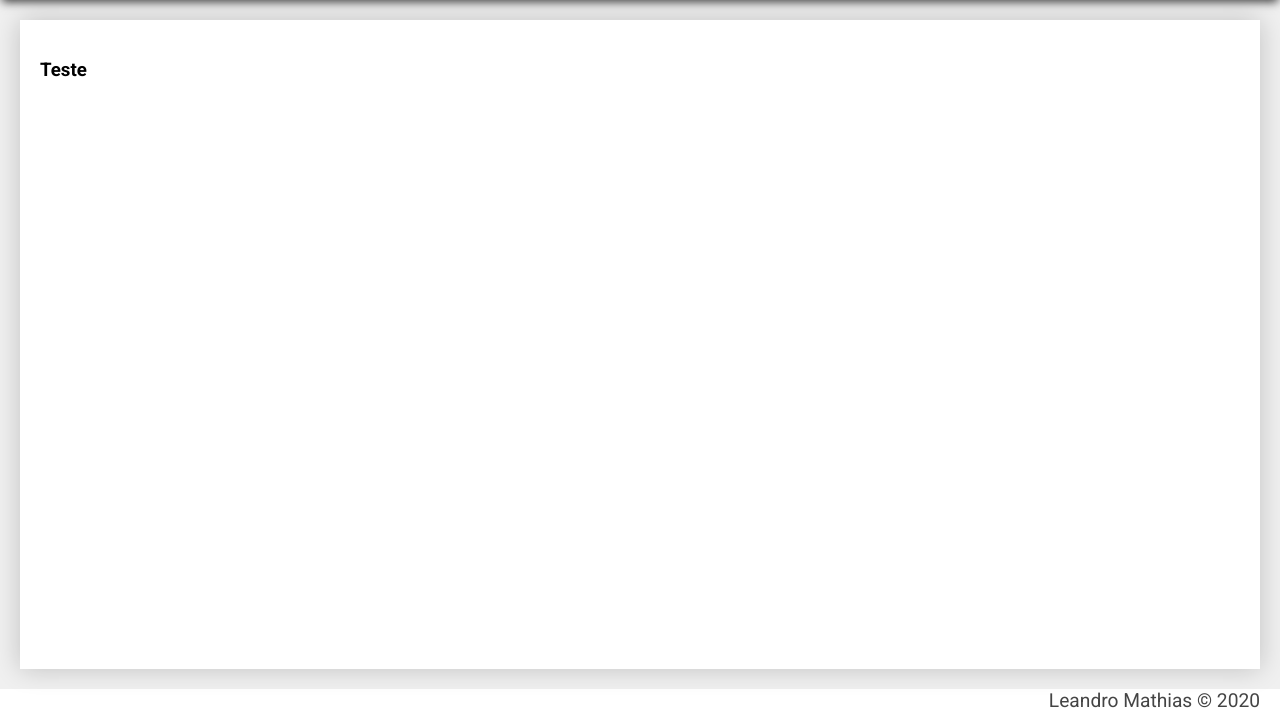
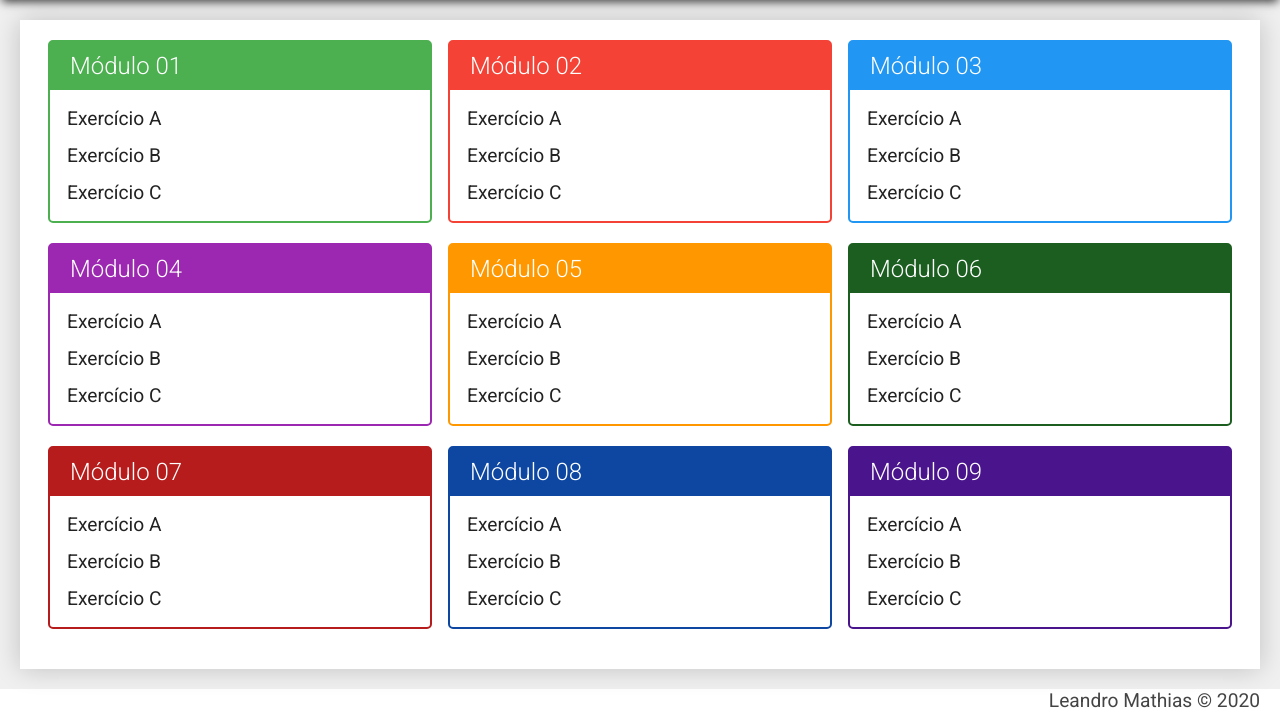
Before and after one commit to MathiasDATP/cursophp, a PHP site: page / in a window 1280 px wide. Shown: the part 157-869 px from the top of the page. Run offline with PHP 8.4, Linux system fonts and the light colour scheme.

Commit message:
Adição de novas cores no css

```diff
--- a/index.html
+++ b/index.html
@@ -13,7 +13,80 @@
     </header>
     <main class="principal">
         <div class="conteudo">
-            <h3>Teste</h3>
+            <nav class="modulos">
+                <div class="modulo verde">
+                    <h3>Módulo 01</h3>
+                    <ul>
+                        <li><a href="#">Exercício A</a></li>
+                        <li><a href="#">Exercício B</a></li>
+                        <li><a href="#">Exercício C</a></li>
+                    </ul>
+                </div>
+                <div class="modulo vermelho">
+                    <h3>Módulo 02</h3>
+                    <ul>
+                        <li><a href="#">Exercício A</a></li>
+                        <li><a href="#">Exercício B</a></li>
+                        <li><a href="#">Exercício C</a></li>
+                    </ul>
+                </div>
+                <div class="modulo azul">
+                    <h3>Módulo 03</h3>
+                    <ul>
+                        <li><a href="#">Exercício A</a></li>
+                        <li><a href="#">Exercício B</a></li>
+                        <li><a href="#">Exercício C</a></li>
+                    </ul>
+                </div>
+                <div class="modulo roxo">
+                    <h3>Módulo 04</h3>
+                    <ul>
+                        <li><a href="#">Exercício A</a></li>
+                        <li><a href="#">Exercício B</a></li>
+                        <li><a href="#">Exercício C</a></li>
+                    </ul>
+                </div>
+                <div class="modulo laranja">
+                    <h3>Módulo 05</h3>
+                    <ul>
+                        <li><a href="#">Exercício A</a></li>
+                        <li><a href="#">Exercício B</a></li>
+                        <li><a href="#">Exercício C</a></li>
+                    </ul>
+                </div>
+                <div class="modulo verde-escuro">
+                    <h3>Módulo 06</h3>
+                    <ul>
+                        <li><a href="#">Exercício A</a></li>
+                        <li><a href="#">Exercício B</a></li>
+                        <li><a href="#">Exercício C</a></li>
+                    </ul>
+                </div>
+                <div class="modulo vermelho-escuro">
+                    <h3>Módulo 07</h3>
+                    <ul>
+                        <li><a href="#">Exercício A</a></li>
+                        <li><a href="#">Exercício B</a></li>
+                        <li><a href="#">Exercício C</a></li>
+                    </ul>
+                </div>
+                <div class="modulo azul-escuro">
+                    <h3>Módulo 08</h3>
+                    <ul>
+                        <li><a href="#">Exercício A</a></li>
+                        <li><a href="#">Exercício B</a></li>
+                        <li><a href="#">Exercício C</a></li>
+                    </ul>
+                </div>
+                <div class="modulo rox-escuro">
+                    <h3>Módulo 09</h3>
+                    <ul>
+                        <li><a href="#">Exercício A</a></li>
+                        <li><a href="#">Exercício B</a></li>
+                        <li><a href="#">Exercício C</a></li>
+                    </ul>
+                </div>
+            </nav>
         </div>
     </main>
     <footer class="rodape">
--- a/recursos/css/estilo.css
+++ b/recursos/css/estilo.css
@@ -66,3 +66,74 @@ body{
     padding: 0px 20px;
     color: #444;
 }
+
+.modulos{
+    display: flex;
+    flex-wrap: wrap;
+    justify-content: space-around;
+}
+
+.modulo{
+    flex-basis: 32%;
+    margin-bottom: 20px;
+    border-radius: 5px;
+}
+
+.modulo > h3{
+    color: white;
+    font-weight: 300;
+    font-size: 1.5rem;
+    padding: 10px 20px;
+    background-color: #1867c0;
+    margin: 0px;
+
+}
+
+.modulo > ul{
+    margin: 0px;
+    padding: 10px;
+    list-style: none;
+}
+
+.modulo > ul > li{
+    padding: 7px;
+    font-size: 1.2rem;
+    cursor: pointer;
+}
+
+.modulo > ul > li:hover{
+    background-color: #EEE;
+}
+
+.modulo > ul > li > a{
+    display: flex;
+    text-decoration: none;
+    color: #222;
+}
+
+.modulo.verde { border: 2px solid #4CAF50;}
+.modulo.verde > h3 { background-color: #4CAF50;}
+
+.modulo.vermelho { border: 2px solid #F44336;}
+.modulo.vermelho > h3 { background-color: #F44336;}
+
+.modulo.azul { border: 2px solid #2196F3;}
+.modulo.azul > h3 { background-color: #2196F3;}
+
+.modulo.roxo { border: 2px solid #9C27b0;}
+.modulo.roxo > h3 { background-color: #9C27b0;}
+
+.modulo.laranja { border: 2px solid #FF9800;}
+.modulo.laranja > h3 { background-color: #FF9800;}
+
+.modulo.verde-escuro { border: 2px solid #1B5E20;}
+.modulo.verde-escuro > h3 { background-color: #1B5E20;}
+
+.modulo.vermelho-escuro { border: 2px solid #B71C1C;}
+.modulo.vermelho-escuro > h3 { background-color: #B71C1C;}
+
+.modulo.azul-escuro { border: 2px solid #0D47A1;}
+.modulo.azul-escuro > h3 { background-color: #0D47A1;}
+
+.modulo.rox-escuro { border: 2px solid #4A148C;}
+.modulo.rox-escuro > h3 { background-color: #4A148C;}
```
